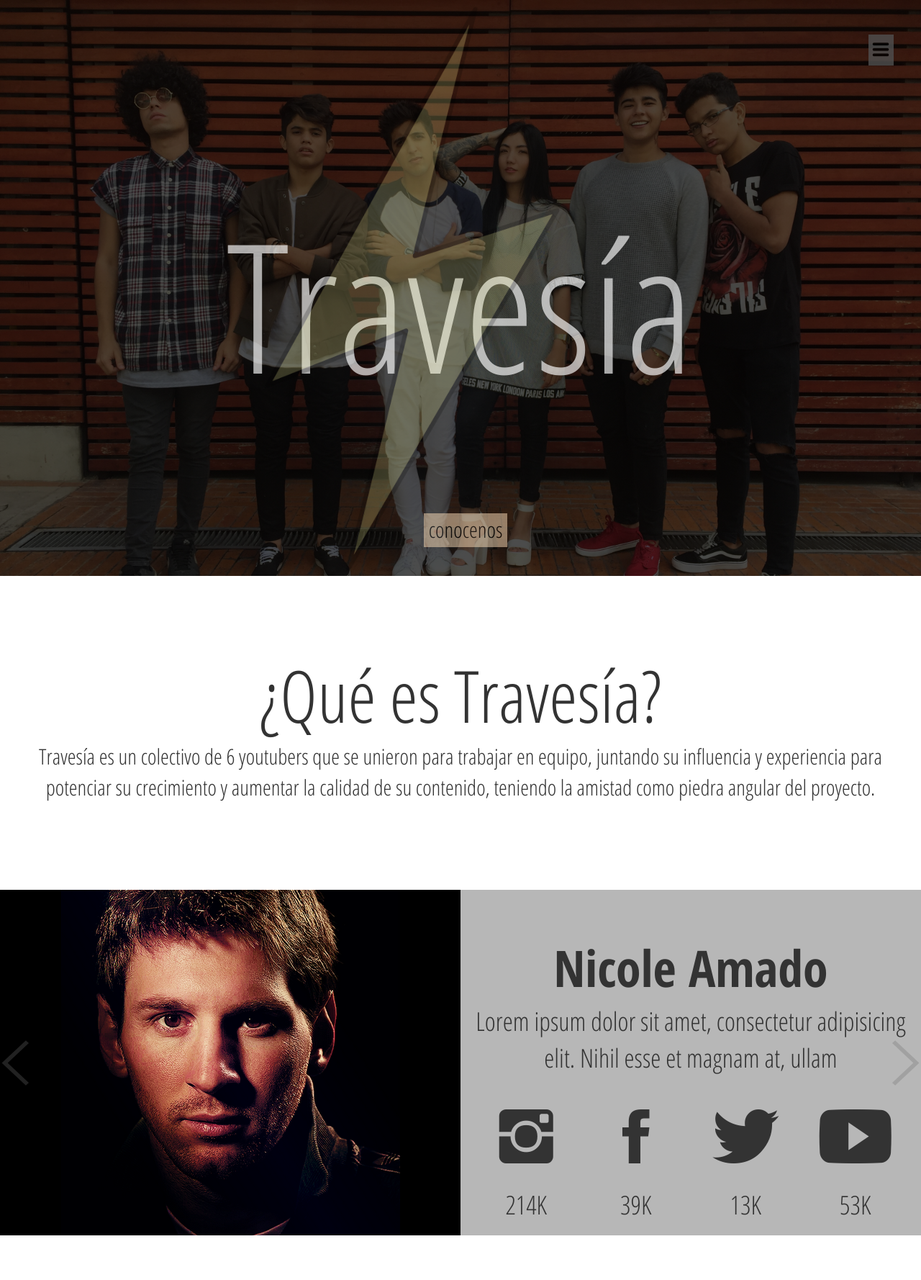
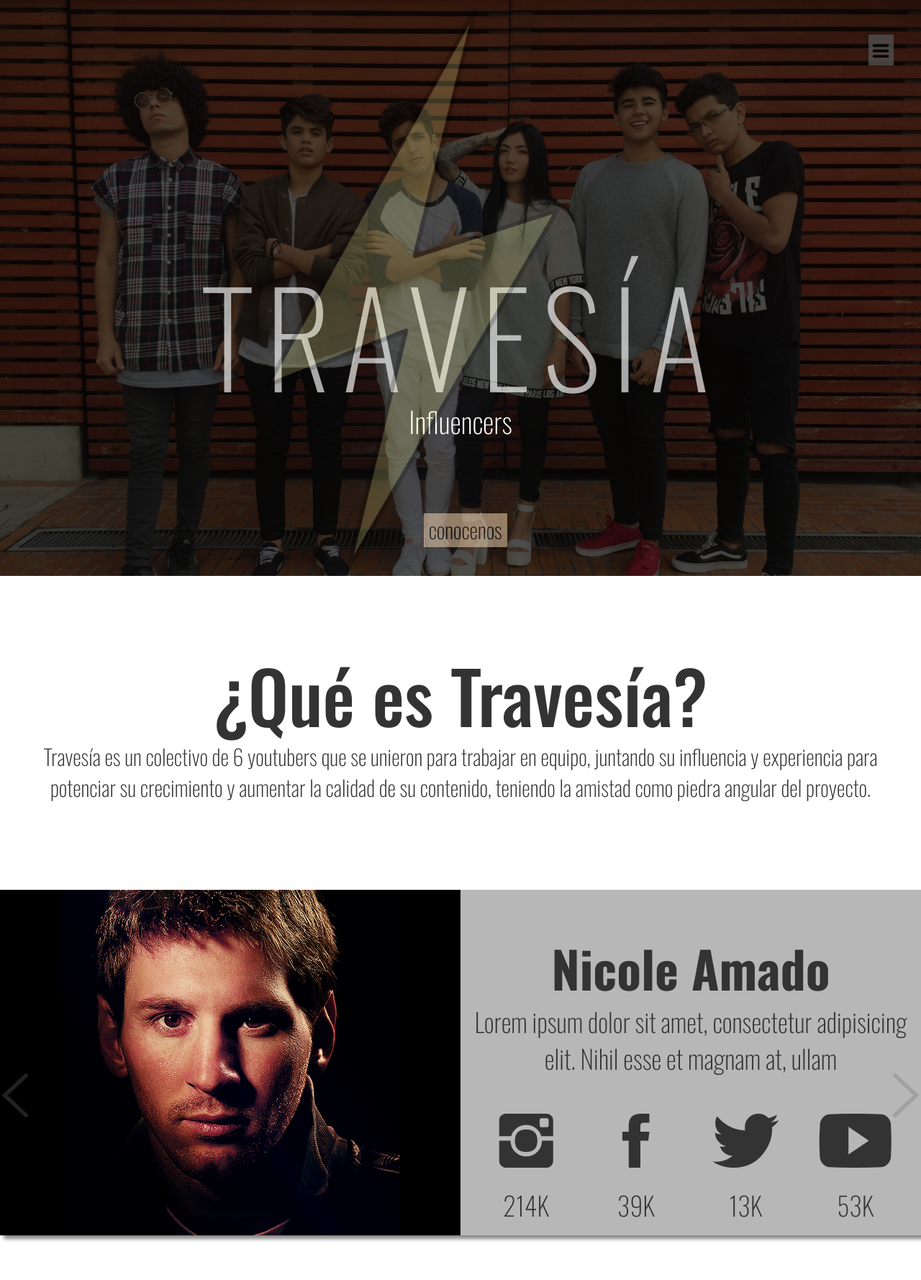
Before and after one commit to jorgeduardos/TravesiaSite, a PHP site: page /home.html in a window 1280 px wide. Shown: the top 1778 px of the page at 72% size. Run offline with PHP 8.4, Linux system fonts and the light colour scheme; style sheets or scripts are compiled from the project's sources; some libraries are stand-ins or nearby versions.

Commit message:
added influencers to the title and box shadows to the slider

```diff
--- a/home.html
+++ b/home.html
@@ -5,6 +5,7 @@
 
 	<link href="https://fonts.googleapis.com/css?family=Open+Sans+Condensed:300,300i,700" rel="stylesheet">
 	<link href="https://fonts.googleapis.com/css?family=Cinzel+Decorative:400,700,900" rel="stylesheet">
+	<link href="https://fonts.googleapis.com/css?family=Oswald:200, 300,400,500,700" rel="stylesheet">
 	<link rel="stylesheet" type="text/css" href="http://code.ionicframework.com/ionicons/2.0.1/css/ionicons.min.css">
 	<link rel="stylesheet" href="vendors/css/animate.css">
 	<link rel="stylesheet" href="vendors/js/jquery-ui-1.12.1.custom/jquery-ui.min.css">
@@ -25,7 +26,10 @@
 	<div id="menu-icon-div"><i class="menu_icon ion-navicon-round"></i></div>
 	<header>
 		<div class="container">
-			<h1 class="title">Travesía</h1>
+			<div class="titleContainer">
+				<h1 class="title">Travesía</h1>
+				<h3>Influencers</h3>
+			</div>
 			<div class="container">
 				<img src="resources/css/images/logoDefinitivoAmarillo.png" alt="travesia logo">
 			</div>
@@ -193,114 +197,11 @@
 				</div>
 			</div>
 		</div>
-
-<!-- 			<div class="myContainer">
-				<div class="row grid">
-					<div class="col-md-6 bkgBlack"><img src="resources/css/images/TIME2012.png" alt=""></div>
-					<div class="col-md-6 bkgGrey">
-						<div class="row">
-							<div class="col-lg-12">
-								<h3>Nicole Amado</h3>
-								<p>Lorem ipsum dolor sit amet, consectetur adipisicing elit. Nihil esse et magnam at, ullam</p>
-								<div class="container-fluid">
-									<div class="row">
-										<div class="col-xs-3"><i class="ion-social-instagram"></i>214K</div>
-										<div class="col-xs-3"><i class="ion-social-facebook"></i>39K</div>
-										<div class="col-xs-3"><i class="ion-social-twitter"></i>13K</div>
-										<div class="col-xs-3"><i class="ion-social-youtube"></i>53K</div>
-									</div>
-								</div>
-							</div>
-						</div>
-					</div>
-					<div class="col-md-6 bkgGrey">
-						<div class="row">
-							<div class="col-lg-12">
-								<h3>Oscar Luna <br>(Oscarete)</h3>
-								<p>Lorem ipsum dolor sit amet, consectetur adipisicing elit. Nihil esse et magnam at, ullam</p>
-								<div class="container-fluid">
-									<div class="row">
-										<div class="col-xs-4"><i class="ion-social-instagram"></i>237K</div>
-										<div class="col-xs-4"><i class="ion-social-facebook"></i>192K</div>
-										<div class="col-xs-4"><i class="ion-social-youtube"></i>51K</div>
-									</div>
-								</div>
-							</div>
-						</div>
-					</div>
-					<div class="col-md-6 bkgBlack"><img src="" alt=""></div>
-					<div class="col-md-6 bkgBlack"><img src="" alt=""></div>
-					<div class="col-md-6 bkgGrey">
-						<div class="row">
-							<div class="col-lg-12">
-								<h3>Jack Vargas</h3>
-								<p>Lorem ipsum dolor sit amet, consectetur adipisicing elit. Nihil esse et magnam at, ullam</p>
-								<div class="container-fluid">
-									<div class="row">
-										<div class="col-xs-4"><i class="ion-social-instagram"></i>42K</div>
-										<div class="col-xs-4"><i class="ion-social-facebook"></i>93K</div>
-										<div class="col-xs-4"><i class="ion-social-youtube"></i>38K</div>
-									</div>
-								</div>
-							</div>
-						</div>
-					</div>
-					<div class="col-md-6 bkgGrey">
-						<div class="row">
-							<div class="col-lg-12">
-								<h3>Sebastián Ramírez</h3>
-								<p>Lorem ipsum dolor sit amet, consectetur adipisicing elit. Nihil esse et magnam at, ullam</p>
-								<div class="container-fluid">
-									<div class="row">
-										<div class="col-xs-4"><i class="ion-social-instagram"></i>28K</div>
-										<div class="col-xs-4"><i class="ion-social-facebook"></i>3K</div>
-										<div class="col-xs-4"><i class="ion-social-youtube"></i>8K</div>
-									</div>
-								</div>
-							</div>
-						</div>
-					</div>
-					<div class="col-md-6 bkgBlack"><img src="" alt=""></div>
-					<div class="col-md-6 bkgBlack"><img src="" alt=""></div>
-					<div class="col-md-6 bkgGrey">
-						<div class="row">
-							<div class="col-lg-12">
-								<h3>Juan Camilo Angarita</h3>
-								<p>Lorem ipsum dolor sit amet, consectetur adipisicing elit. Nihil esse et magnam at, ullam</p>
-								<div class="container-fluid">
-									<div class="row">
-										<div class="col-xs-4"><i class="ion-social-instagram"></i>74K</div>
-										<div class="col-xs-4"><i class="ion-social-facebook"></i>28K</div>
-										<div class="col-xs-4"><i class="ion-social-youtube"></i>13K</div>
-									</div>
-								</div>
-							</div>
-						</div>
-					</div>
-					<div class="col-md-6 bkgGrey">
-						<div class="row">
-							<div class="col-lg-12">
-								<h3>Rafael Delgado <br>(El Rufas)</h3>
-								<p>Lorem ipsum dolor sit amet, consectetur adipisicing elit. Nihil esse et magnam at, ullam</p>
-								<div class="container-fluid">
-									<div class="row">
-										<div class="col-xs-4"><i class="ion-social-instagram"></i>58K</div>
-										<div class="col-xs-4"><i class="ion-social-facebook"></i>20K</div>
-										<div class="col-xs-4"><i class="ion-social-youtube"></i>10K</div>
-									</div>
-								</div>
-							</div>
-						</div>
-					</div>
-					<div class="col-md-6 bkgBlack"><img src="" alt=""></div>
-				</div>
-			</div>
-		</div>-->
 		<div class="container-fluid reachContainer">
 			<h2>Influencia Total en Redes Sociales</h2>
 			<div class="container-fluid socialReachInner">
 				<img src="resources/css/images/Scial-media-reach.png">
-				<p class="smrNumber">1,000,000</p>
+				<p class="smrNumber">1,214,000</p>
 			</div>
 		</div>
 	</section>
--- a/resources/css/homeStyle.css
+++ b/resources/css/homeStyle.css
@@ -4,8 +4,9 @@ body{
 	box-sizing: border-box;
 	margin: 0;
 	padding: 0;
-	font-family: 'Open Sans Condensed', sans-serif;
+	font-family: 'Oswald', 'Open Sans Condensed', sans-serif;
 	font-size: 30px;
+	font-weight: 300;
 	overflow-x: hidden;
 }
 
@@ -101,10 +102,21 @@ header{
 }
 
 .title{
-	/*font-family: 'Cinzel Decorative', cursive;*/
-	font-size: 250px;
-	margin-top: 25%;
+	font-size: 180px;
+	text-transform: uppercase;
+	font-weight: 300;
+	margin-top: 32%;
+	margin-bottom: 0;
 	opacity: 0.65;
+	letter-spacing: 15px;
+}
+
+.titleContainer h3{
+	/*float: right;*/
+	font-size: 40px;
+	font-weight: 200;
+	margin-top: 0;
+	/*margin-right: 215px;*/
 }
 
 header img{
@@ -163,7 +175,25 @@ header button:hover{
 .grid i{
 	display: block;
 	font-size: 100px;
+	transition: color 1s;
 }
+
+.grid .ion-social-instagram:hover{
+	color: #c13584;
+}
+
+.grid .ion-social-facebook:hover{
+	color: #3b5998;
+}
+
+.grid .ion-social-twitter:hover{
+	color: #1da1f2;
+}
+
+.grid .ion-social-youtube:hover{
+	color: #cd201f;
+}
+
 
 .bkgBlack{
 	background-color: #000;
@@ -292,6 +322,7 @@ footer{
 	margin: 0 auto;
 	overflow-x: hidden;
 	overflow-y: hidden;
+	box-shadow: 5px 5px 5px #888888;
 }
 
 .slider{
```
Also changed, not shown: resources/css/images/amadoratPerfil.jpg (added), resources/css/images/amadoratPerfil.png (added).
